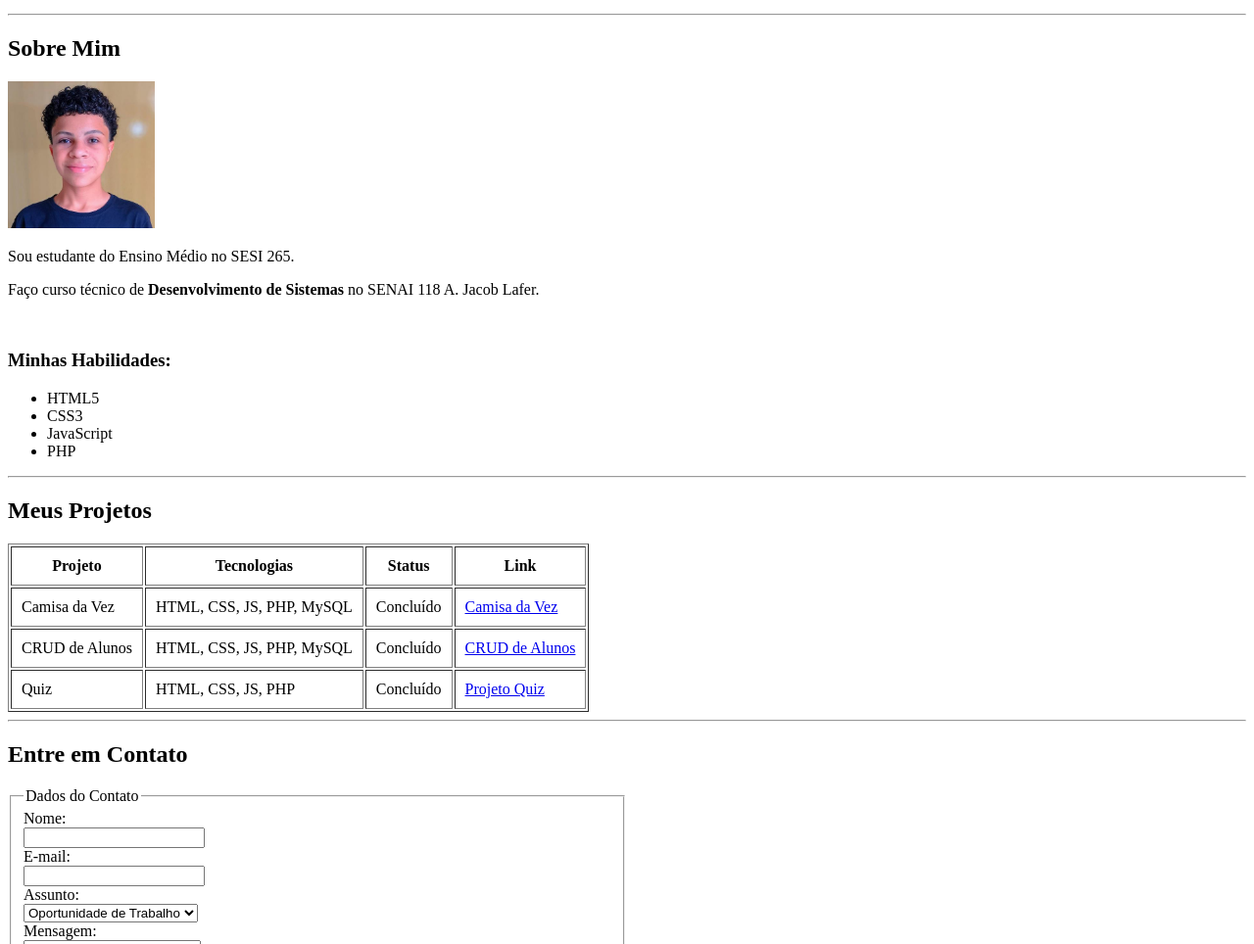
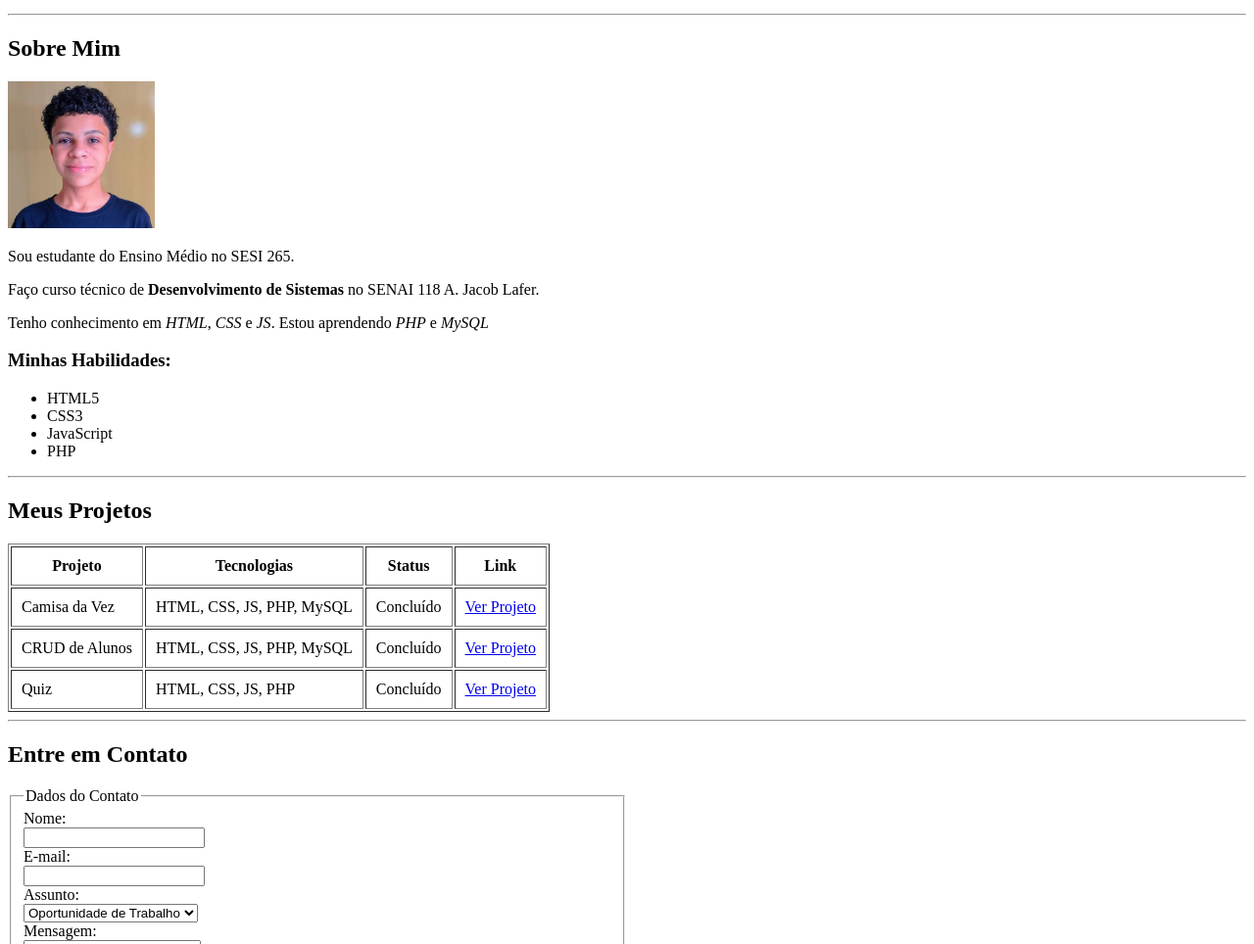
Before and after one commit to ThiagoMarcelinoVieira/lima-html-portfolio, a plain HTML site: page index.html in a window 1280 px wide. Shown: the part 136-1100 px from the top of the page at 98% size. Drawn offline with Linux system fonts and the light colour scheme.

Commit message:
initial commit

```diff
--- a/index.html
+++ b/index.html
@@ -34,7 +34,10 @@
           Faço curso técnico de <strong>Desenvolvimento de Sistemas</strong> no
           SENAI 118 A. Jacob Lafer.
         </p>
-        <br />
+        <p>
+          Tenho conhecimento em <em>HTML</em>, <em>CSS</em> e <em>JS</em>. Estou
+          aprendendo <em>PHP</em> e <em>MySQL</em>
+        </p>
         <h3>Minhas Habilidades:</h3>
         <ul>
           <li>HTML5</li>
@@ -65,7 +68,7 @@
               <td>Concluído</td>
               <td>
                 <a href="https://camisadavez.infinityfreeapp.com"
-                  >Camisa da Vez</a
+                  >Ver Projeto</a
                 >
               </td>
             </tr>
@@ -75,7 +78,7 @@
               <td>Concluído</td>
               <td>
                 <a href="https://crud-alunos.infinityfreeapp.com/"
-                  >CRUD de Alunos</a
+                  >Ver Projeto</a
                 >
               </td>
             </tr>
@@ -85,7 +88,7 @@
               <td>Concluído</td>
               <td>
                 <a href="https://projeto-quiz.infinityfreeapp.com/"
-                  >Projeto Quiz</a
+                  >Ver Projeto</a
                 >
               </td>
             </tr>
```
